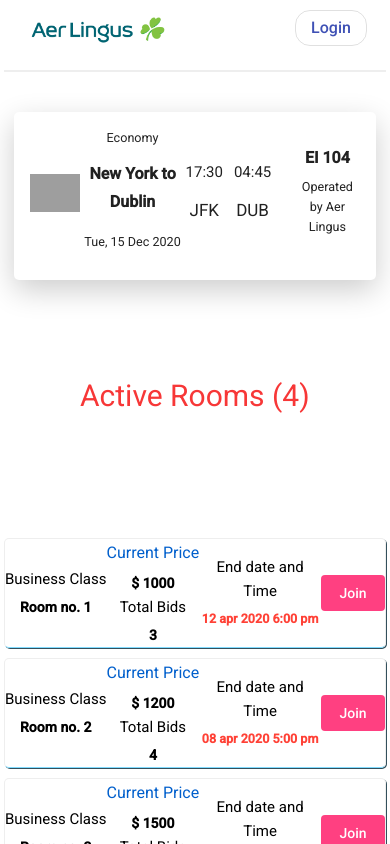
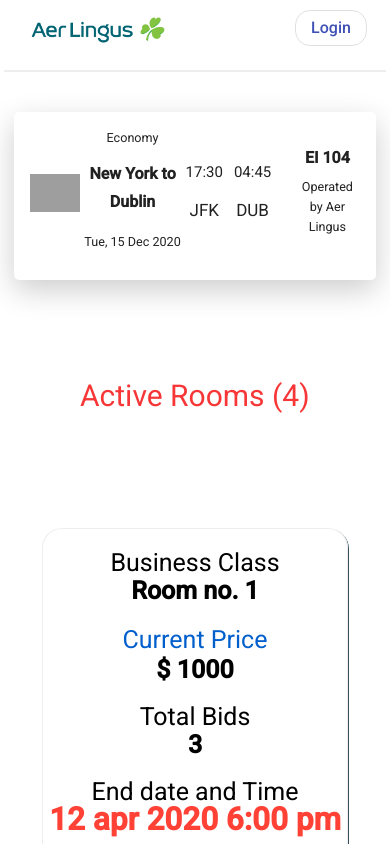
Before and after one commit to Savke97/AvioBid, an Angular app in the folder front/: page /Bid in a window 390 px wide. Shown: the top 844 px of the page. Built offline with nearby package versions, Linux system fonts and the light colour scheme; grey boxes are pictures that could not be loaded.

Commit message:
Dodao responsive za stranu sa sovama za klijenta

```diff
--- a/front/src/app/components/admin-room/admin-room.component.ts
+++ b/front/src/app/components/admin-room/admin-room.component.ts
@@ -1,4 +1,5 @@
 import { Component, OnInit } from '@angular/core';
+import { ServisService } from 'src/app/servis.service';
 
 @Component({
   selector: 'app-admin-room',
@@ -7,8 +8,7 @@
 })
 export class AdminRoomComponent implements OnInit {
 
-  constructor() { }
-
+  constructor(public service: ServisService) {}
   ngOnInit(): void {
   }
 
--- a/front/src/app/room/room.component.html
+++ b/front/src/app/room/room.component.html
@@ -22,12 +22,13 @@
         </div>
         <div class="room_price">
             <h3>Current Price</h3>
-            <p><strong>$ {{ room.price }}</strong></p>
+            <!-- Ne mogu da ga nadjem u css uz pomoc scss klasa, morao sam odvojeno id -->
+            <p id="priceMargin"><strong>$ {{ room.price }}</strong></p>
             <h4>Total Bids</h4>
             <p><strong>{{ room.bids }}</strong></p>
         </div>
         <div class="room_time">
-            <h4>End date and Time</h4>
+            <h4 class="room__time--header">End date and Time</h4>
             <!-- Ovde nesto uradi za text ne mogu reasponsive -->
             <p><strong>{{ room.time }}</strong></p>
         </div>
--- a/front/src/app/room/room.component.scss
+++ b/front/src/app/room/room.component.scss
@@ -59,12 +59,28 @@
     border-radius: .5rem;
     @media only screen and (max-width: 33.125em) {
         grid-template-columns: 0;
+        display:block;
+        width:80%;
+        margin: 0 auto;
+        margin-bottom:0.3rem;
+        border-radius:20px;
+
+        #priceMargin{
+            margin-bottom:3.5rem; //id od trenutne cene
+        }
+        p,h1,h2,h3,h4,h5,h6{
+            font-size:2.5rem;
+        }
     }
 
     &_class{
         grid-column: 2/3;
         justify-self: center;
         align-self: center;
+        @media only screen and (max-width: 33.125em){
+            margin-top:2.2rem;
+            margin-bottom:3.5rem;
+        }
     }
     &_price{
         grid-column: 3/4;
@@ -72,6 +88,12 @@
         align-self: center;
         h3{
             color: $ul-color;
+        }
+        @media only screen and (max-width: 33.125em){
+            margin-bottom:3.5rem;
+            &--roomPrice{
+                margin-bottom: 100px;
+            }
         }
     }
     &_time{
@@ -82,11 +104,24 @@
             color: #FF4136;
             font-size: 90%;
         }
+        @media only screen and (max-width: 33.125em){
+            font-size:3.5rem;
+            margin-bottom:3rem;
+        }
     }
     &_join{
         grid-column: 5/6;
         justify-self: center;
         align-self: center;
+        @media only screen and (max-width: 33.125em){
+            button{
+                width:90%;
+                margin:0 auto;
+                height: 5rem;
+                margin-bottom:20px;
+                font-size:2.2rem;
+            }
+        }
     }
 }
 
```
